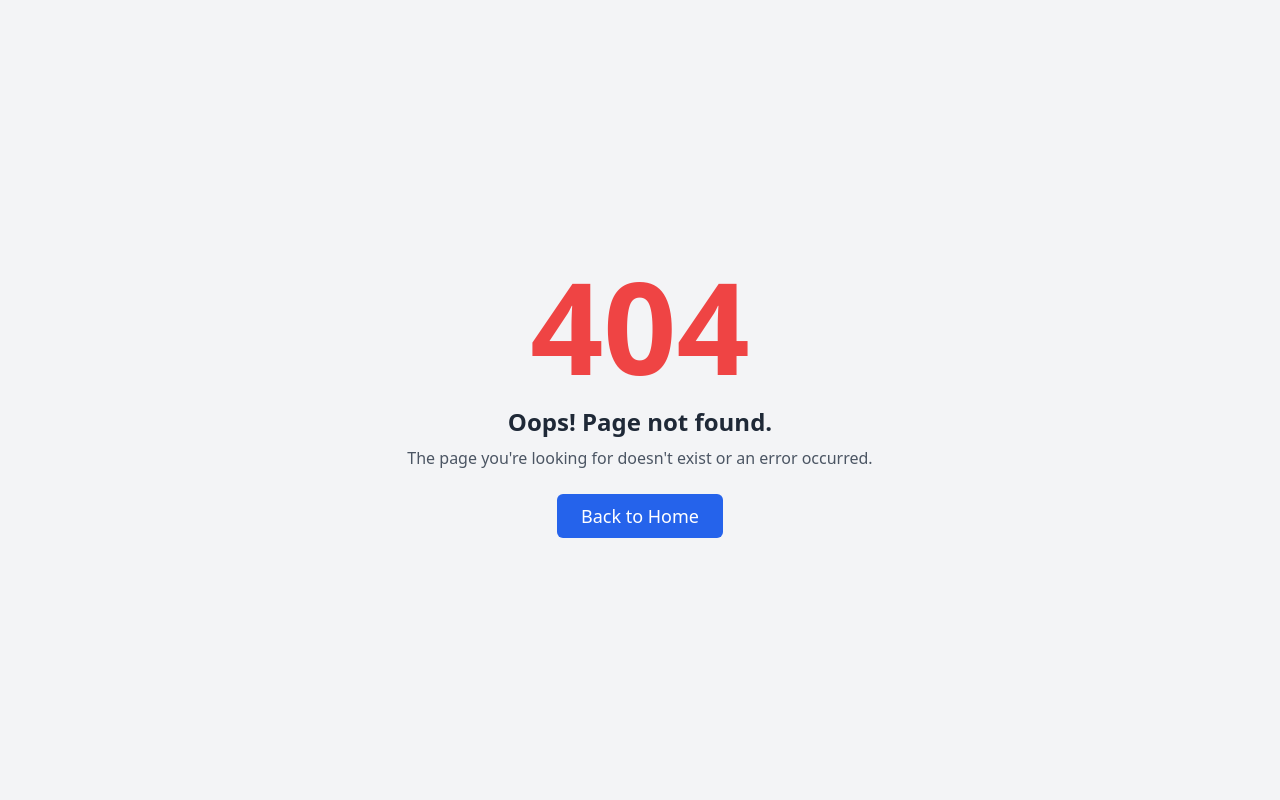
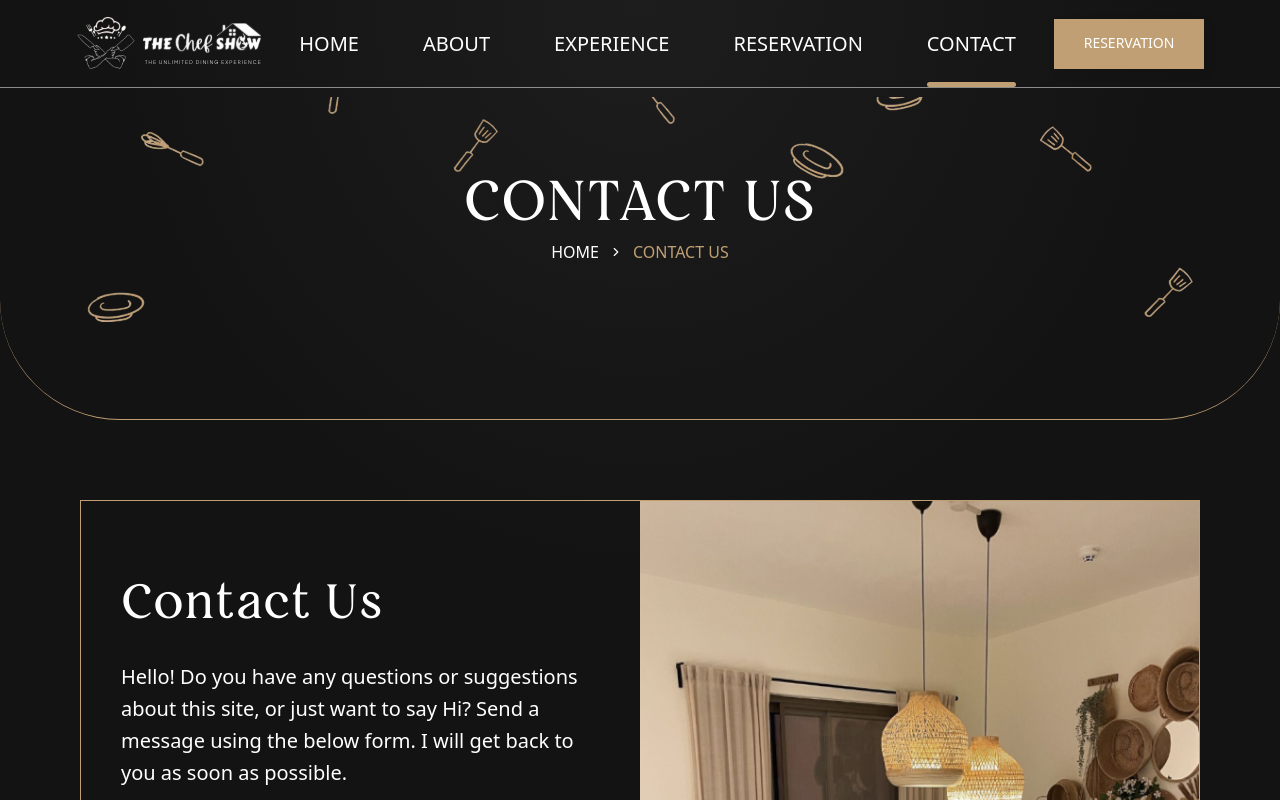
Before and after one commit to Safeya-Yasien/the-chef-show, a React (Vite) app: page /contactus in a window 1280 px wide. Before the commit this address had no page. Built offline with nearby package versions, Linux system fonts and the light colour scheme.

Commit message:
update 5 files

```diff
--- a/src/components/index.ts
+++ b/src/components/index.ts
@@ -4,5 +4,7 @@ import Experience from "./experience/Experience";
 import SpecialMenu from "./specialMenu/SpecialMenu";
 import Testimonials from "./testimonials/Testimonials";
 import Support from "./support/Support";
+import SectionHeader from "./sectionHeader/SectionHeader";
 
-export { Hero, About, Experience, SpecialMenu, Testimonials, Support };
+
+export { Hero, About, Experience, SpecialMenu, Testimonials, Support,SectionHeader };
--- /dev/null
+++ b/src/components/sectionHeader/SectionHeader.tsx
@@ -0,0 +1,58 @@
+import {
+  Breadcrumb,
+  BreadcrumbItem,
+  BreadcrumbLink,
+  BreadcrumbList,
+  BreadcrumbSeparator,
+} from "@/components/ui/breadcrumb";
+
+interface ISectionHeaderProps {
+  title: string;
+  breadcrumbLink: string;
+  backgroundImage: string;
+}
+
+const SectionHeader = ({
+  title,
+  breadcrumbLink,
+  backgroundImage,
+}: ISectionHeaderProps) => {
+  return (
+    <div
+      className="rounded-br-[120px] rounded-bl-[120px] border-b border-[#C19F74] flex flex-col items-center justify-center h-[420px] text-center
+              bg-no-repeat bg-center"
+      style={{ backgroundImage: `url(${backgroundImage})` }}
+    >
+      <div className="relative ">
+        <h1 className="uppercase font-restora text-white font-normal text-[56px] tracking-[0.02em] ">
+          {title}
+        </h1>
+
+        <Breadcrumb className="">
+          <BreadcrumbList className="text-center justify-center uppercase">
+            <BreadcrumbItem>
+              <BreadcrumbLink
+                href="/"
+                className="text-white font-normal text-[16px] hover:text-white"
+              >
+                Home
+              </BreadcrumbLink>
+            </BreadcrumbItem>
+            <BreadcrumbSeparator className="text-white " />
+
+            <BreadcrumbItem>
+              <BreadcrumbLink
+                href={breadcrumbLink}
+                className="text-[#C19F74] font-normal text-[16px] hover:text-[#C19F74] "
+              >
+                {title}
+              </BreadcrumbLink>
+            </BreadcrumbItem>
+          </BreadcrumbList>
+        </Breadcrumb>
+      </div>
+    </div>
+  );
+};
+
+export default SectionHeader;
--- a/src/components/shared/navbar/Navbar.tsx
+++ b/src/components/shared/navbar/Navbar.tsx
@@ -6,7 +6,7 @@ const navLinks = [
   { to: "#about", label: "About" },
   { to: "#experience", label: "Experience" },
   { to: "/reservation", label: "Reservation" },
-  { to: "/contact", label: "Contact" },
+  { to: "/contactus", label: "Contact" },
 ];
 
 interface INavLinkProps {
--- a/src/pages/Contact.tsx
+++ b/src/pages/Contact.tsx
@@ -1,52 +1,17 @@
+import { SectionHeader } from "@/components";
 import contact from "../assets/images/contact.jpg";
 import group from "../assets/images/group.png";
-
-import {
-  Breadcrumb,
-  BreadcrumbItem,
-  BreadcrumbLink,
-  BreadcrumbList,
-  BreadcrumbSeparator,
-} from "@/components/ui/breadcrumb";
 
 const Contact = () => {
   return (
     <div className="relative  ">
       {/* hero */}
-      <div
-        className="rounded-br-[120px] rounded-bl-[120px] border-b border-[#C19F74] flex flex-col items-center justify-center h-[420px] text-center
-                  bg-no-repeat bg-center"
-        style={{ backgroundImage: `url(${group})` }}
-      >
-        <div className="relative ">
-          <h1 className="uppercase font-restora text-white font-normal text-[56px] tracking-[0.02em] ">
-            Contact us
-          </h1>
 
-          <Breadcrumb className="">
-            <BreadcrumbList className="text-center justify-center uppercase">
-              <BreadcrumbItem>
-                <BreadcrumbLink
-                  href="/"
-                  className="text-white font-normal text-[16px] hover:text-white"
-                >
-                  Home
-                </BreadcrumbLink>
-              </BreadcrumbItem>
-              <BreadcrumbSeparator className="text-white " />
-
-              <BreadcrumbItem>
-                <BreadcrumbLink
-                  href="/docs/components"
-                  className="text-[#C19F74] font-normal text-[16px] hover:text-[#C19F74] "
-                >
-                  contactus
-                </BreadcrumbLink>
-              </BreadcrumbItem>
-            </BreadcrumbList>
-          </Breadcrumb>
-        </div>
-      </div>
+      <SectionHeader
+        title="Contact Us"
+        breadcrumbLink="contactus"
+        backgroundImage={group}
+      />
 
       {/* form */}
       <div className="px-[80px] ">
--- a/src/pages/Reservation.tsx
+++ b/src/pages/Reservation.tsx
@@ -1,6 +1,16 @@
+import { SectionHeader } from "@/components";
+import group from "../assets/images/group.png";
+
 const Reservation = () => {
   return (
-    <div>Reservation</div>
-  )
-}
-export default Reservation
+    <div>
+      {/* hero */}
+      <SectionHeader
+        title="reservation"
+        breadcrumbLink="reservation"
+        backgroundImage={group}
+      />
+    </div>
+  );
+};
+export default Reservation;
--- a/src/routes/AppRouter.tsx
+++ b/src/routes/AppRouter.tsx
@@ -23,7 +23,7 @@ const router = createBrowserRouter(
           element: <Reservation />,
         },
         {
-          path: "contact",
+          path: "contactus",
           element: <Contact />,
         },
       ],
```
